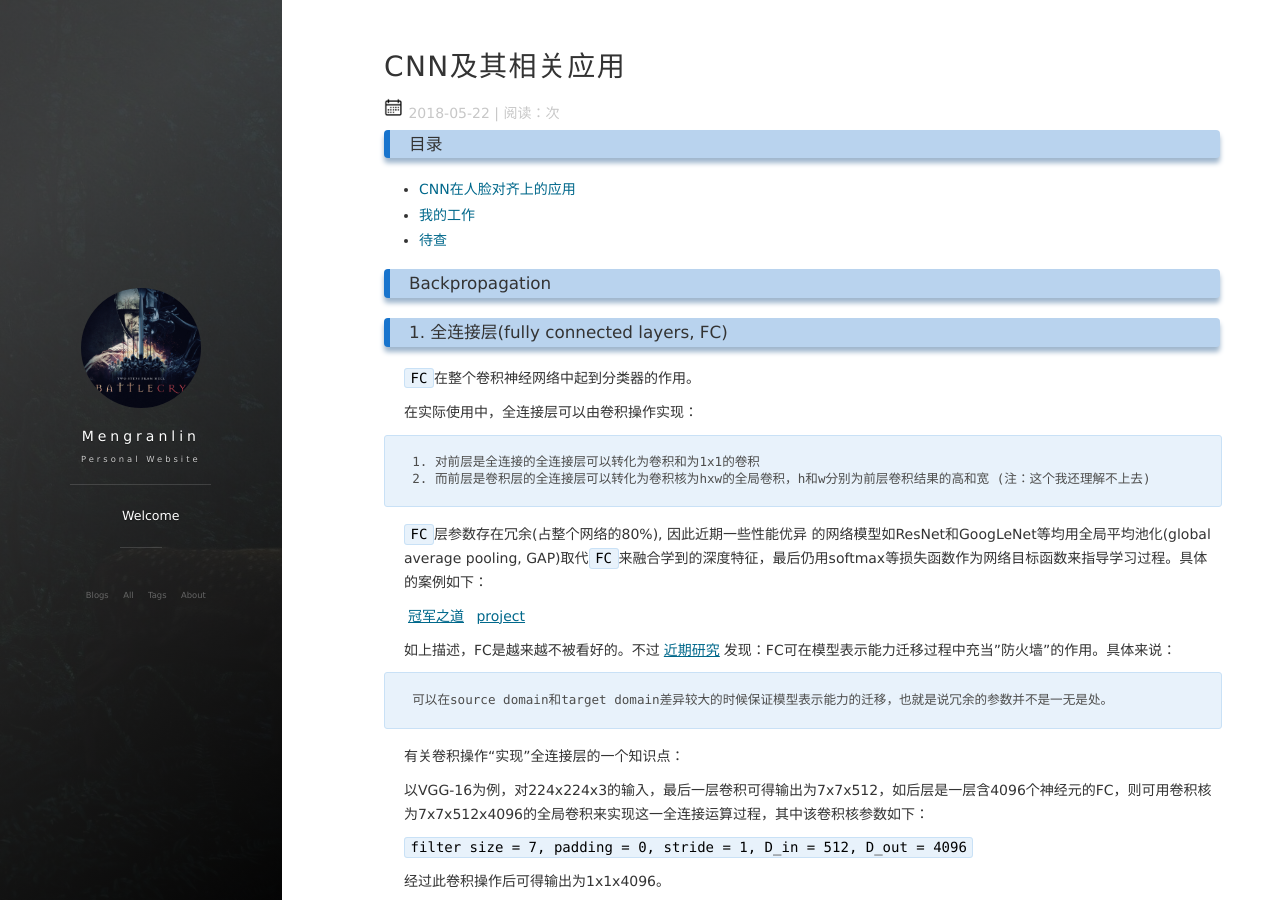
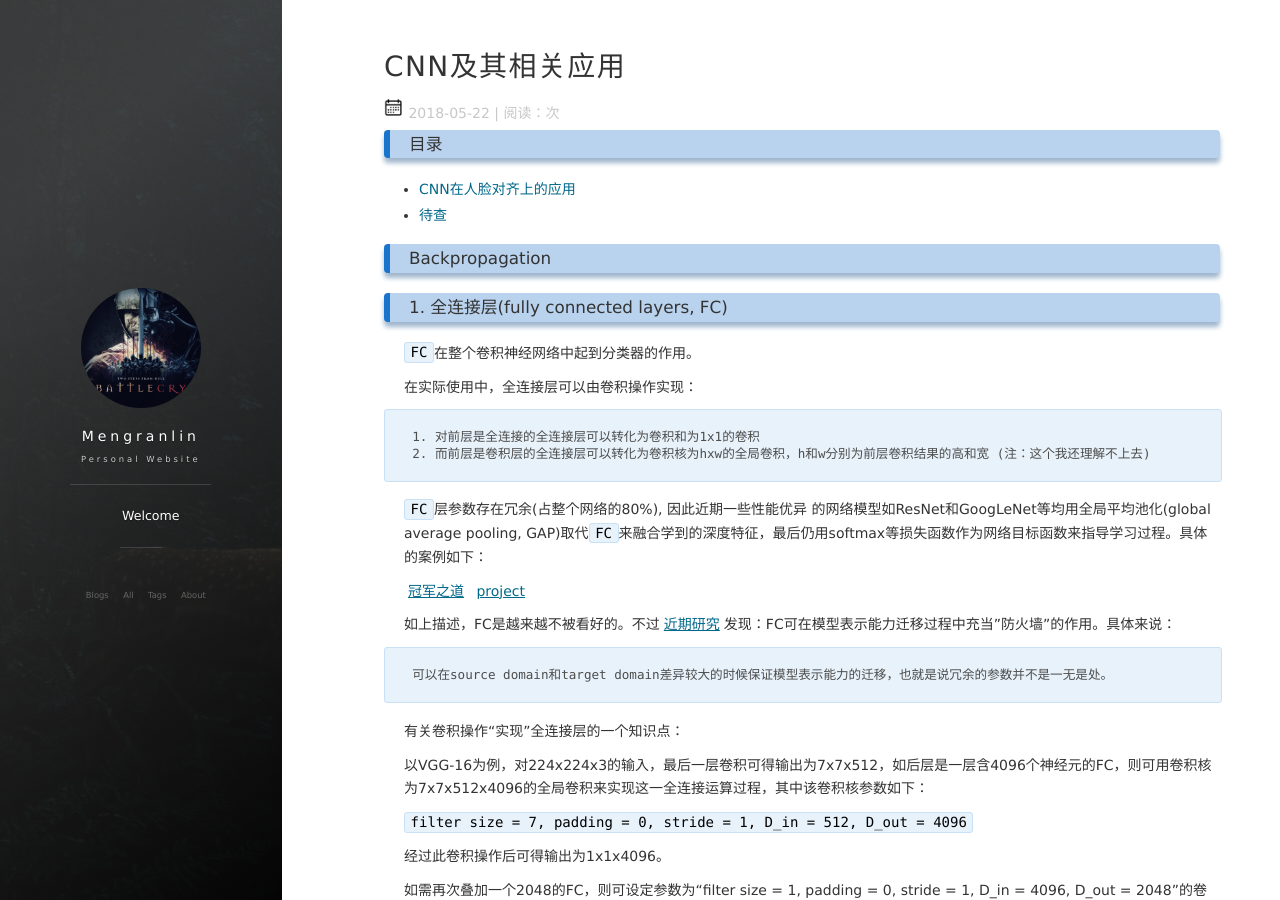
Before and after one commit to lmrshare/lmrshare.github.io, a Jekyll site: the page built from _posts/2018-05-22-Ref-notes.md, in a window 1280 px wide and 900 px high. Built offline with Jekyll 4.4.1, drawn with Linux system fonts in a browser that asks for light colours; nearby versions of some CDN libraries; formulas are drawn with MathJax 3; comment, search, counter and statistics services are not loaded.

Commit message:
ref update

```diff
--- a/_posts/2018-05-22-Ref-notes.md
+++ b/_posts/2018-05-22-Ref-notes.md
@@ -11,7 +11,6 @@ tag: Research
 
 
 * [CNN在人脸对齐上的应用](#cnn-face-alignment)
-* [我的工作](#my-work)
 * [待查](#will-search)
 
 
```
